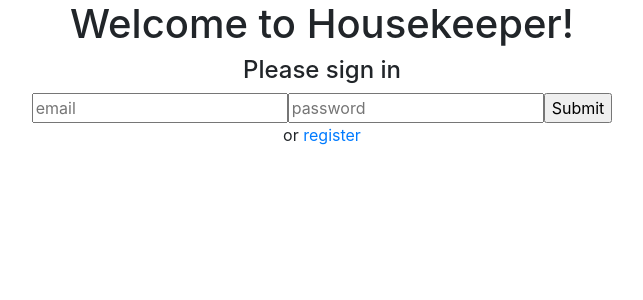
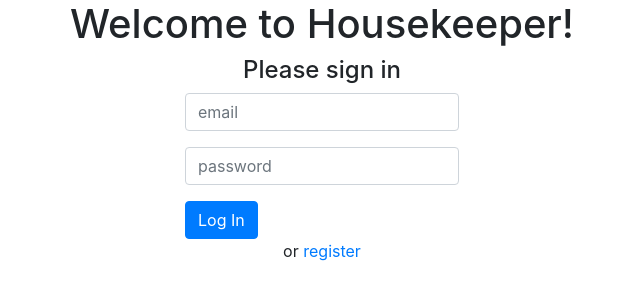
Before and after one commit to JeffBenton/housekeeper, a React (Create React App) app in the folder client/: page / in a window 1280 px wide. Shown: the top 300 px of the page, without its empty margins (318-961 px from the left). Built offline with nearby package versions, Linux system fonts and the light colour scheme.

Commit message:
converted login form to bootstrap form

```diff
--- a/client/src/Components/LandingPage/LoginForm.js
+++ b/client/src/Components/LandingPage/LoginForm.js
@@ -1,4 +1,7 @@
 import React from 'react';
+
+import Form from 'react-bootstrap/Form';
+import Button from 'react-bootstrap/Button';
 
 class LoginForm extends React.Component {
 
@@ -41,13 +44,17 @@ class LoginForm extends React.Component {
 
     render() {
         return (
-            <div>
-                <form onSubmit={this.handleSubmit}>
-                    <input type="text" onChange={this.handleChange} name="email" placeholder="email" value={this.state.email} />
-                    <input type="password" onChange={this.handleChange} name="password" placeholder="password" value={this.state.password} />
-                    <input type="submit" />
-                </form>
-            </div>
+            <Form onSubmit={this.handleSubmit}>
+                <Form.Group>
+                    <Form.Control onChange={this.handleChange} type="email" name="email" placeholder="email" value={this.state.email} />
+                </Form.Group>
+                <Form.Group>
+                    <Form.Control onChange={this.handleChange} type="password" name="password" placeholder="password" value={this.state.password} />
+                </Form.Group>
+                <Button variant="primary" type="submit">
+                    Log In
+                </Button>
+            </Form>
         )
     }
 }
```
